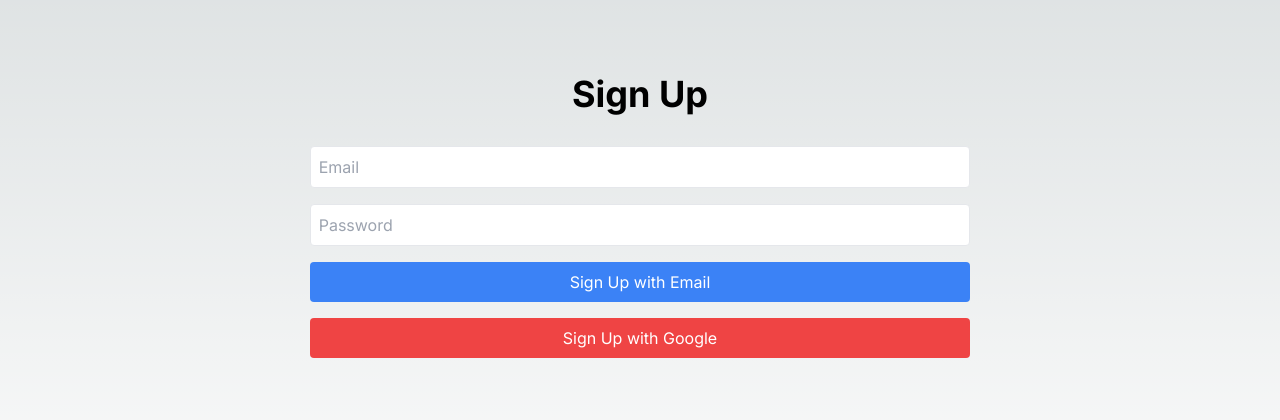
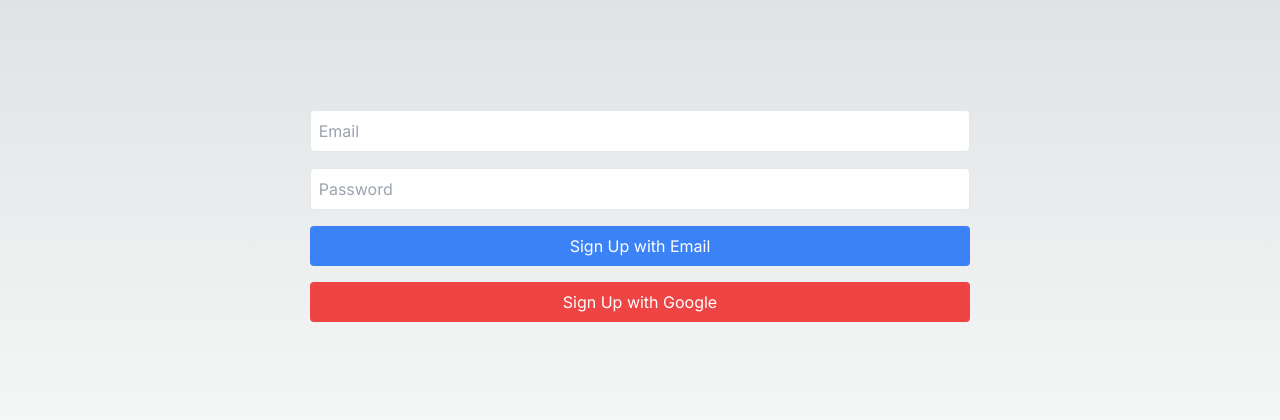
Before and after one commit to ombhojane/insightforge-ai-assistant, a Next.js app in the folder insightforge-scratch/: page /signup in a window 1280 px wide. Shown: the part 184-604 px from the top of the page. Built offline with nearby package versions, Linux system fonts and the light colour scheme; no server answers.

Commit message:
Updated the SignUp Page

```diff
--- a/insightforge-scratch/src/app/signup/page.tsx
+++ b/insightforge-scratch/src/app/signup/page.tsx
@@ -4,8 +4,7 @@
 
 export default function SignupPage() {
   return (
-    <div className="flex min-h-screen flex-col items-center justify-center p-24">
-      <h1 className="text-4xl font-bold mb-8">Sign Up</h1>
+    <div className="flex min-h-screen flex-col items-center justify-center p-24 transition-opacity duration-300 ease-in-out">
       <Signup />
     </div>
   )
```
